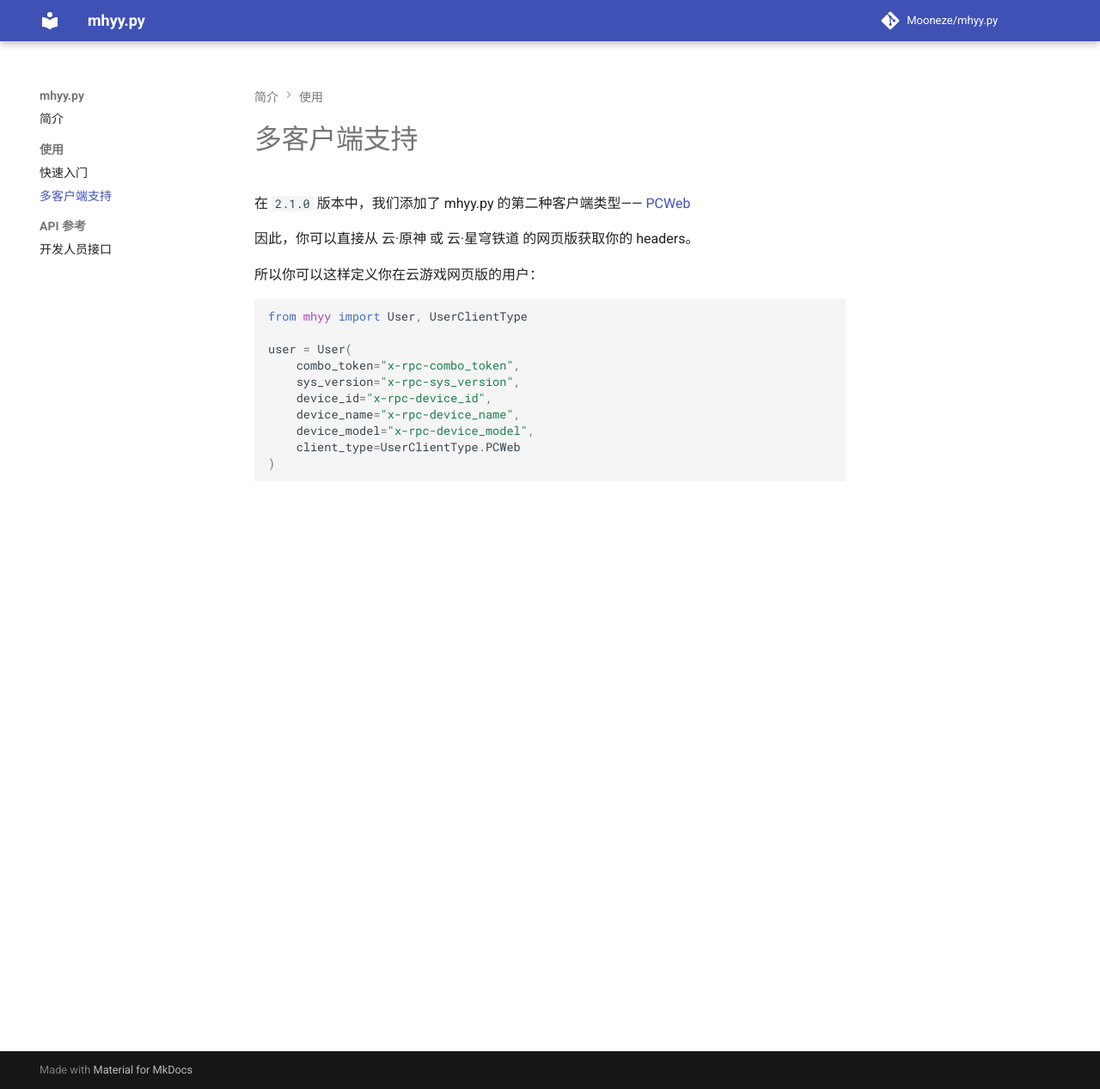
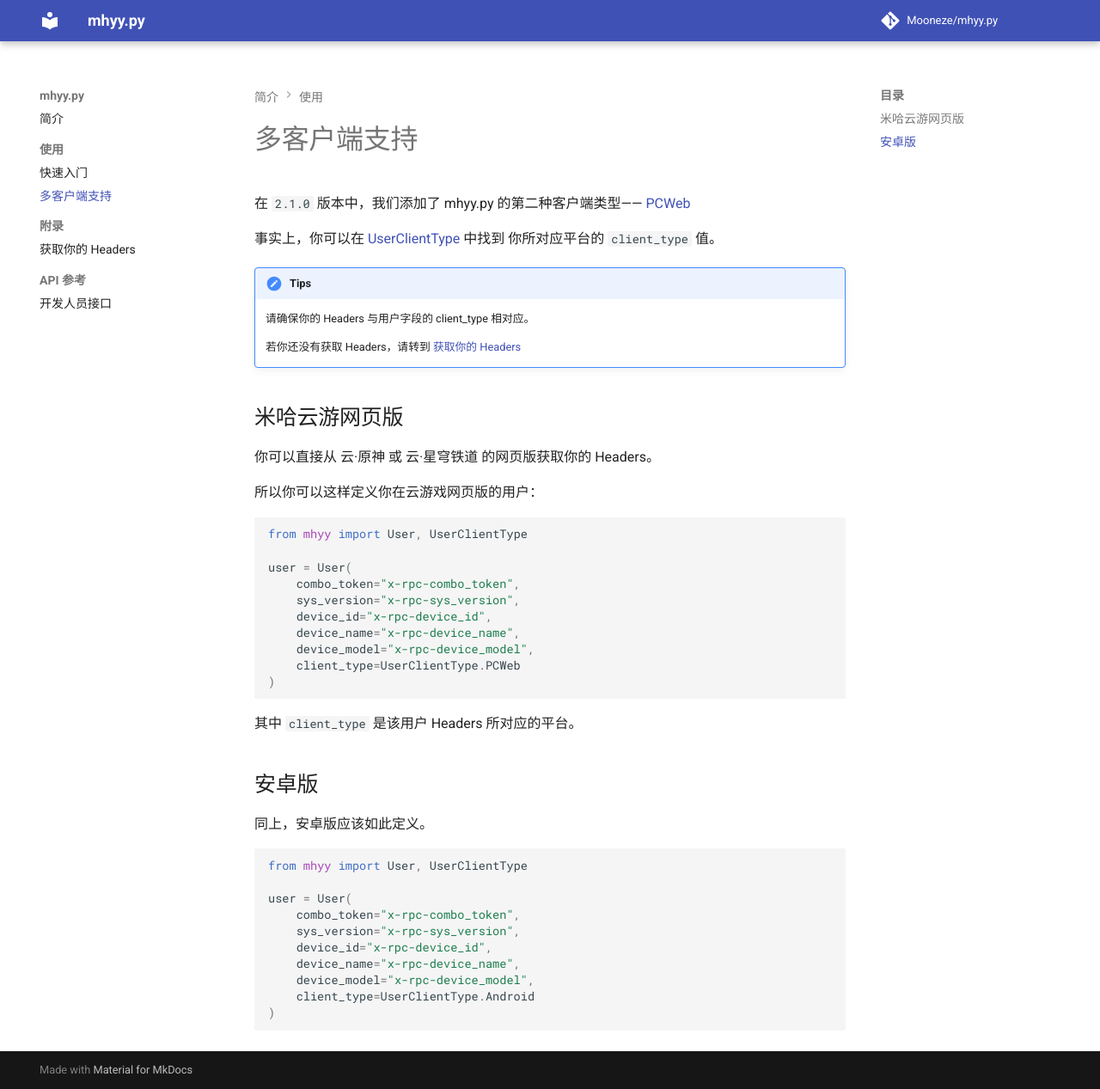
Before and after one commit to Mooneze/mhyy.py, an MkDocs documentation site: the page built from docs/usage/multi_client_support.md, in a window 1280 px wide and 1267 px high. Shown: the whole window at 86% size. Built offline with MkDocs 1.6.1 and Material for MkDocs 9.7.7, drawn with Linux system fonts in a browser that asks for light colours; comment, search, counter and statistics services are not loaded.

Commit message:
doc: add get_headers.md

````diff
--- a/docs/usage/multi_client_support.md
+++ b/docs/usage/multi_client_support.md
@@ -1,7 +1,18 @@
 在 `2.1.0` 版本中，我们添加了 mhyy.py 的第二种客户端类型——
 [PCWeb](../api/interface.md#userclienttype)
 
-因此，你可以直接从 云·原神 或 云·星穹铁道 的网页版获取你的 headers。
+事实上，你可以在 [UserClientType](../api/interface.md#userclienttype) 中找到
+你所对应平台的 `client_type` 值。
+
+!!! Tips
+
+    请确保你的 Headers 与用户字段的 client_type 相对应。
+
+    若你还没有获取 Headers，请转到 [获取你的 Headers](../appendix/get_headers.md)
+
+## 米哈云游网页版
+
+你可以直接从 云·原神 或 云·星穹铁道 的网页版获取你的 Headers。
 
 所以你可以这样定义你在云游戏网页版的用户：
 
@@ -17,3 +28,22 @@
     client_type=UserClientType.PCWeb
 )
 ```
+
+其中 `client_type` 是该用户 Headers 所对应的平台。
+
+## 安卓版
+
+同上，安卓版应该如此定义。
+
+```python
+from mhyy import User, UserClientType
+
+user = User(
+    combo_token="x-rpc-combo_token",
+    sys_version="x-rpc-sys_version",
+    device_id="x-rpc-device_id",
+    device_name="x-rpc-device_name",
+    device_model="x-rpc-device_model",
+    client_type=UserClientType.Android
+)
+```
--- a/mkdocs.yml
+++ b/mkdocs.yml
@@ -22,6 +22,8 @@
   - 使用:
       - 快速入门: usage/quick_start.md
       - 多客户端支持: usage/multi_client_support.md
+  - 附录:
+      - 获取你的 Headers: appendix/get_headers.md
   - API 参考:
       - 开发人员接口: api/interface.md
 
````
Also changed, not shown: docs/appendix/get_headers.md (added, +23 -0 lines), docs/index.md (+1 -1 lines), docs/usage/quick_start.md (+1 -1 lines).
